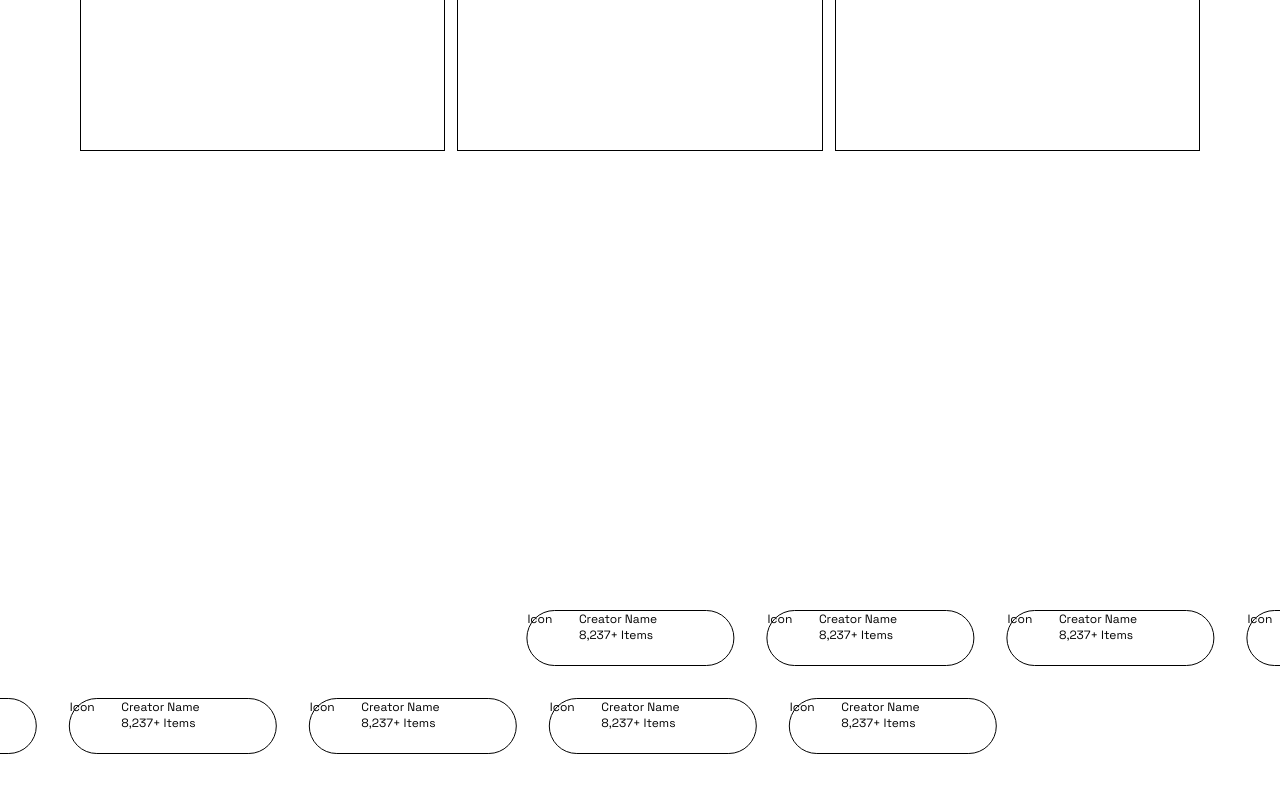
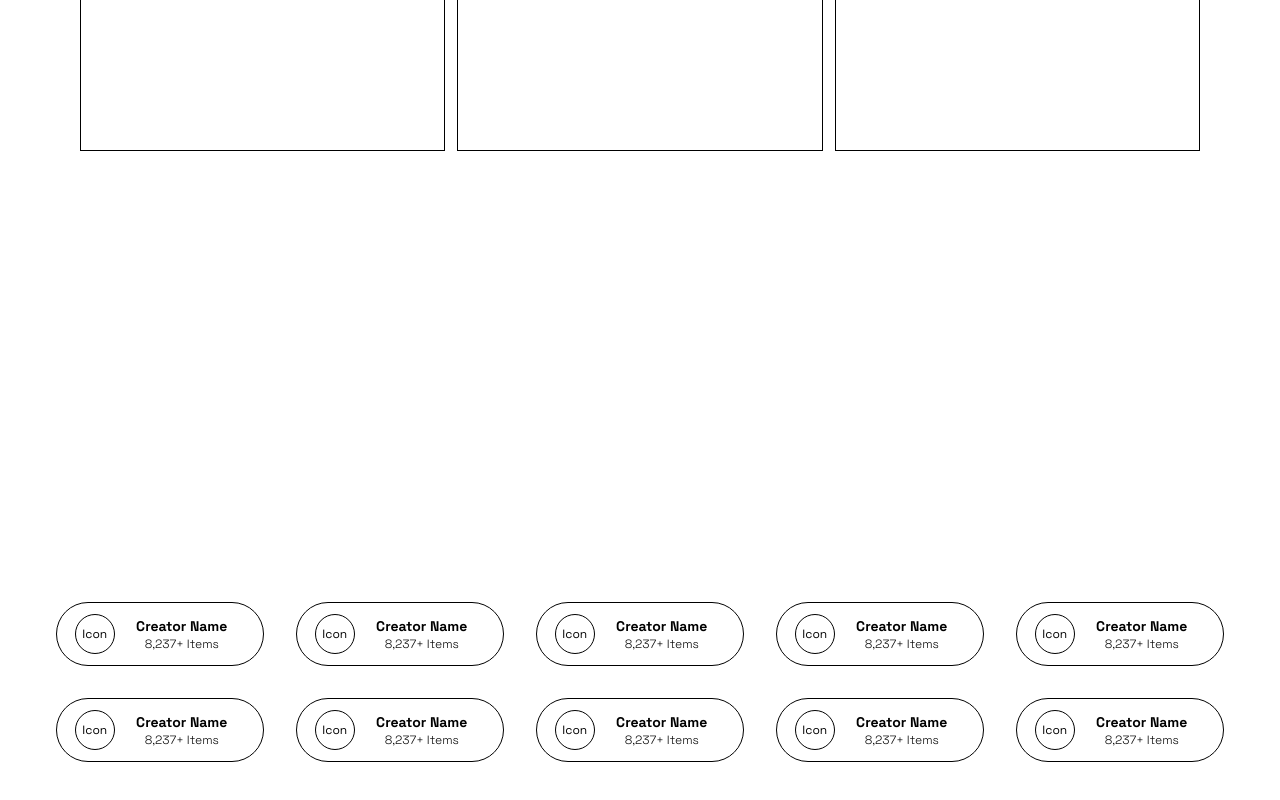
Before and after one commit to CharlesCarr/next-nft-landing-page, a Next.js app: page / in a window 1280 px wide. Shown: the part 2118-2918 px from the top of the page. Built offline with nearby package versions, Linux system fonts and the light colour scheme.

Commit message:
fix: update showcase components

```diff
--- a/components/NftItem.tsx
+++ b/components/NftItem.tsx
@@ -12,17 +12,17 @@ const NftItem = ({ img = 0, number = 0, price = 0, passRef }: any) => {
 
   return (
     <div
-      className="w-52 h-14 mx-4 my-4 cursor-pointer border border-black rounded-full flex text-xs"
+      className="w-52 h-16 mx-4 my-4 cursor-pointer border border-black rounded-full text-xs flex items-center justify-center px-4"
       onMouseOver={(e) => pause(e)}
       onMouseOut={(e) => play(e)}
     >
-      <div className="h-full w-1/4">
-        <p className="">Icon</p>
+      <div className="h-full w-1/4 flex justify-center items-center">
+        <p className="border border-black rounded-full h-10 w-10 flex justify-center items-center">Icon</p>
       </div>
 
-      <div className="h-full w-3/4">
-        <p>Creator Name</p>
-        <p>8,237+ Items</p>
+      <div className="h-full w-3/4 flex flex-col justify-center items-center">
+        <p className="text-sm font-bold">Creator Name</p>
+        <p className="font-light">8,237+ Items</p>
       </div>
     </div>
   );
--- a/tailwind.config.js
+++ b/tailwind.config.js
@@ -12,10 +12,10 @@ module.exports = {
           '100%': { transform: 'translate(-100%)'},
         }
       },
-      animation: {
-        move: 'move linear infinite 20s',
-        reverse: 'move linear infinite reverse 15s',
-      }
+      // animation: {
+      //   move: 'move linear infinite 20s',
+      //   reverse: 'move linear infinite reverse 15s',
+      // }
     },
     fontFamily: {
       sans: ['Space Grotesk', 'sans-serif'],
```
